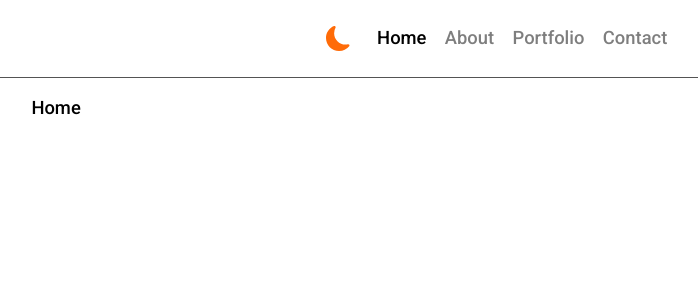
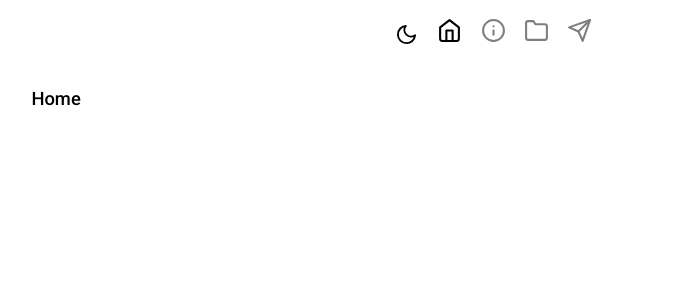
Before and after one commit to memx86/portfolio, a React (Create React App) app: page / in a window 1280 px wide. Shown: the top 300 px of the page, without its empty margins (147-845 px from the left). Built offline with nearby package versions, Linux system fonts and the light colour scheme.

Commit message:
navbar and readme

```diff
--- a/public/index.html
+++ b/public/index.html
@@ -10,7 +10,7 @@
       href="https://fonts.googleapis.com/css2?family=Roboto:wght@400;500;700&display=swap"
       rel="stylesheet"
     />
-    <title>Yevhen Malyshko's portfolio</title>
+    <title>Yevhen's Portfolio</title>
   </head>
   <body>
     <noscript>You need to enable JavaScript to run this app.</noscript>
--- a/src/components/IconButton/IconButton.module.scss
+++ b/src/components/IconButton/IconButton.module.scss
@@ -1,10 +1,10 @@
 .button {
-  width: 40px;
-  height: 40px;
+  width: 25px;
+  height: 25px;
   display: inline-flex;
   justify-content: center;
   align-items: center;
-  color: var(--accent-cl);
+  color: var(--main-text-cl);
   border: 1px solid transparent;
   border-radius: 50%;
   background-color: transparent;
@@ -14,7 +14,6 @@
   &:hover,
   &:focus {
     outline: none;
-    color: var(--main-cl-light);
-    background-color: var(--accent-cl);
+    color: var(--accent-cl);
   }
 }
--- a/src/components/IconButton/IconButton.tsx
+++ b/src/components/IconButton/IconButton.tsx
@@ -4,11 +4,17 @@ type Props = {
   children: React.ReactNode;
   onClick: React.MouseEventHandler;
   type?: "button" | "submit" | "reset";
+  label: string;
 };
 
-function IconButton({ children, onClick, type = "button" }: Props) {
+function IconButton({ children, onClick, type = "button", label }: Props) {
   return (
-    <button type={type} onClick={onClick} className={s.button}>
+    <button
+      type={type}
+      onClick={onClick}
+      aria-label={label}
+      className={s.button}
+    >
       {children}
     </button>
   );
--- a/src/components/Navbar/Navbar.module.scss
+++ b/src/components/Navbar/Navbar.module.scss
@@ -1,8 +1,12 @@
 .header {
   padding-top: 1rem;
   padding-bottom: 1rem;
-  border-bottom: 1px solid var(--secondary-text-cl);
-  box-shadow: var(--box-shadow-cl);
+}
+.wrapper {
+  display: flex;
+  justify-content: center;
+  align-items: center;
+  gap: 1rem;
 }
 .nav {
   display: flex;
@@ -22,12 +26,7 @@
   composes: link;
   opacity: 1;
 }
-.wrapper {
-  display: flex;
-  justify-content: center;
-  align-items: center;
-  gap: 1rem;
-}
+
 .right {
   margin-left: auto;
   display: flex;
--- a/src/components/Navbar/Navbar.tsx
+++ b/src/components/Navbar/Navbar.tsx
@@ -1,5 +1,12 @@
 import { NavLink } from "react-router-dom";
-import { BsFillMoonFill, BsFillSunFill } from "react-icons/bs";
+import {
+  FiMoon,
+  FiSun,
+  FiHome,
+  FiInfo,
+  FiFolder,
+  FiSend,
+} from "react-icons/fi";
 import Container from "components/Container";
 import IconButton from "components/IconButton";
 import THEME from "constants/THEME";
@@ -11,42 +18,39 @@ type Props = {
 };
 
 function NavBar({ theme, changeTheme }: Props) {
+  const style = { width: "25px", height: "25px" };
   return (
     <header className={s.header}>
       <Container>
         <div className={s.wrapper}>
-          <IconButton onClick={changeTheme}>
-            {theme === THEME.LIGHT && (
-              <BsFillMoonFill style={{ width: "25px", height: "25px" }} />
-            )}
-            {theme === THEME.DARK && (
-              <BsFillSunFill style={{ width: "25px", height: "25px" }} />
-            )}
+          <IconButton onClick={changeTheme} label="theme">
+            {theme === THEME.LIGHT && <FiMoon style={style} />}
+            {theme === THEME.DARK && <FiSun style={style} />}
           </IconButton>
           <nav className={s.nav}>
             <NavLink
               className={({ isActive }) => (isActive ? s.active : s.link)}
               to="/"
             >
-              Home
+              <FiHome style={style} />
             </NavLink>
             <NavLink
               className={({ isActive }) => (isActive ? s.active : s.link)}
               to="/about"
             >
-              About
+              <FiInfo style={style} />
             </NavLink>
             <NavLink
               className={({ isActive }) => (isActive ? s.active : s.link)}
               to="/portfolio"
             >
-              Portfolio
+              <FiFolder style={style} />
             </NavLink>
             <NavLink
               className={({ isActive }) => (isActive ? s.active : s.link)}
               to="/contact"
             >
-              Contact
+              <FiSend style={style} />
             </NavLink>
           </nav>
         </div>
```
Also changed, not shown: 1 other file (tests, documents, lock files or other folders).
